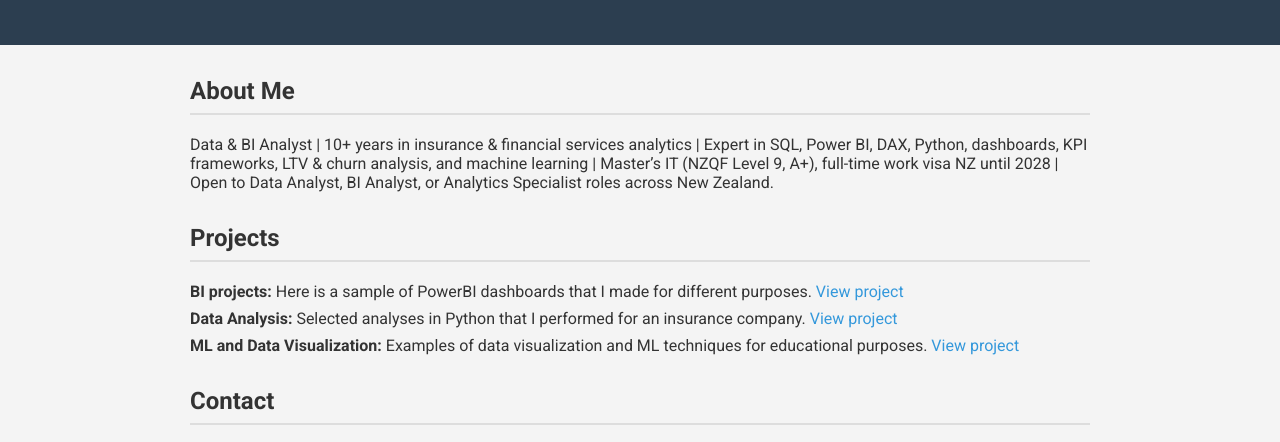
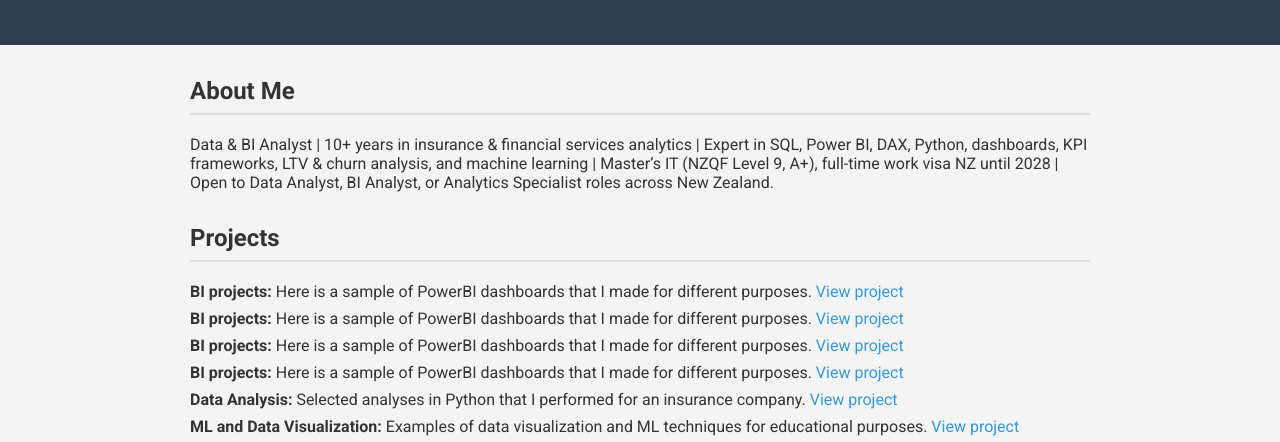
Before and after one commit to AndreyDyachkov/AndreyDyachkov.github.io, a plain HTML site: page index.html in a window 1280 px wide. Shown: the part 286-728 px from the top of the page. Drawn offline with Linux system fonts and the light colour scheme.

Commit message:
Update index.html

```diff
--- a/index.html
+++ b/index.html
@@ -93,6 +93,12 @@
         <ul>
             <li><strong>BI projects:</strong> Here is a sample of PowerBI dashboards that I made for different purposes. <a
                     href="https://github.com/AndreyDyachkov/PowerBI_dashboards">View project</a></li>
+            <li><strong>BI projects:</strong> Here is a sample of PowerBI dashboards that I made for different purposes. <a
+                    href="https://github.com/AndreyDyachkov/PowerBI_dashboards">View project</a></li>
+            <li><strong>BI projects:</strong> Here is a sample of PowerBI dashboards that I made for different purposes. <a
+                    href="https://github.com/AndreyDyachkov/PowerBI_dashboards">View project</a></li>
+            <li><strong>BI projects:</strong> Here is a sample of PowerBI dashboards that I made for different purposes. <a
+                    href="https://github.com/AndreyDyachkov/PowerBI_dashboards">View project</a></li>
             <li><strong>Data Analysis:</strong> Selected analyses in Python that I performed for an insurance company. <a
                     href="https://github.com/AndreyDyachkov/Data_analytics_with_Python_2">View project</a></li>
             <li><strong>ML and Data Visualization:</strong> Examples of data visualization and ML techniques for educational purposes. <a
```
